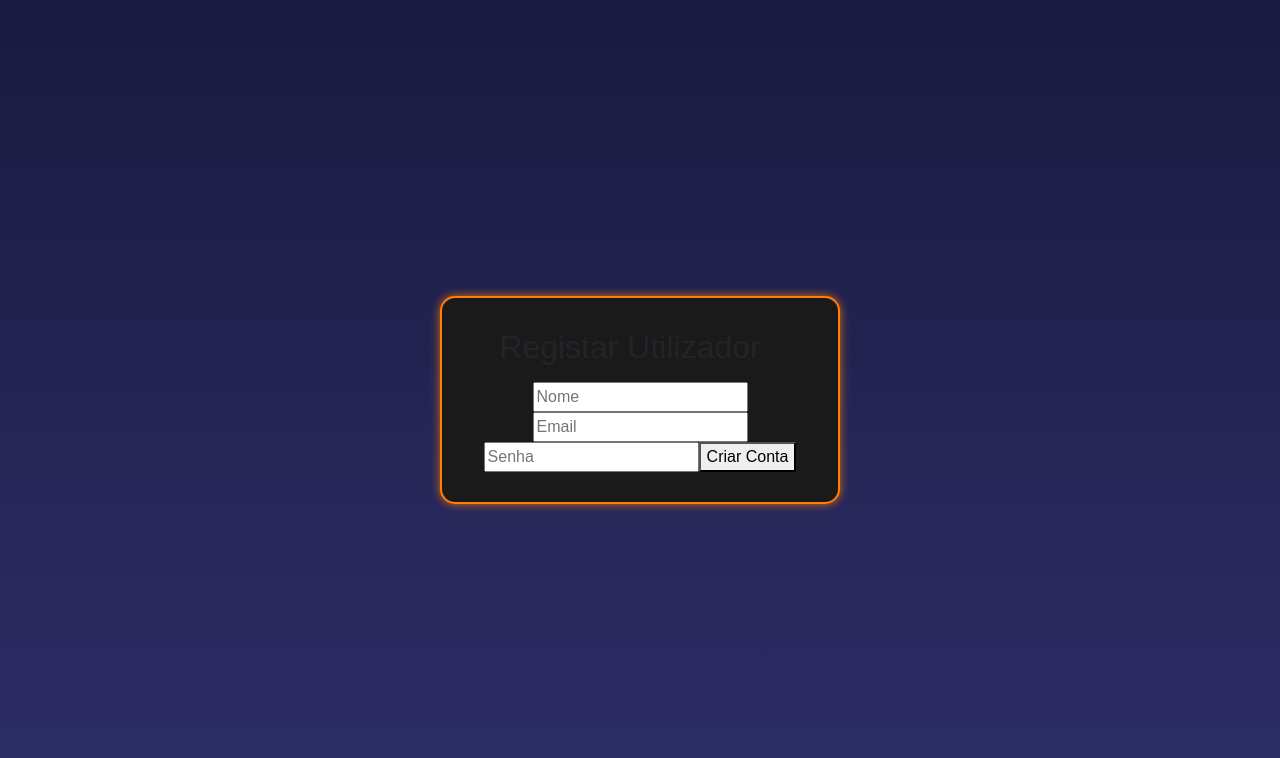
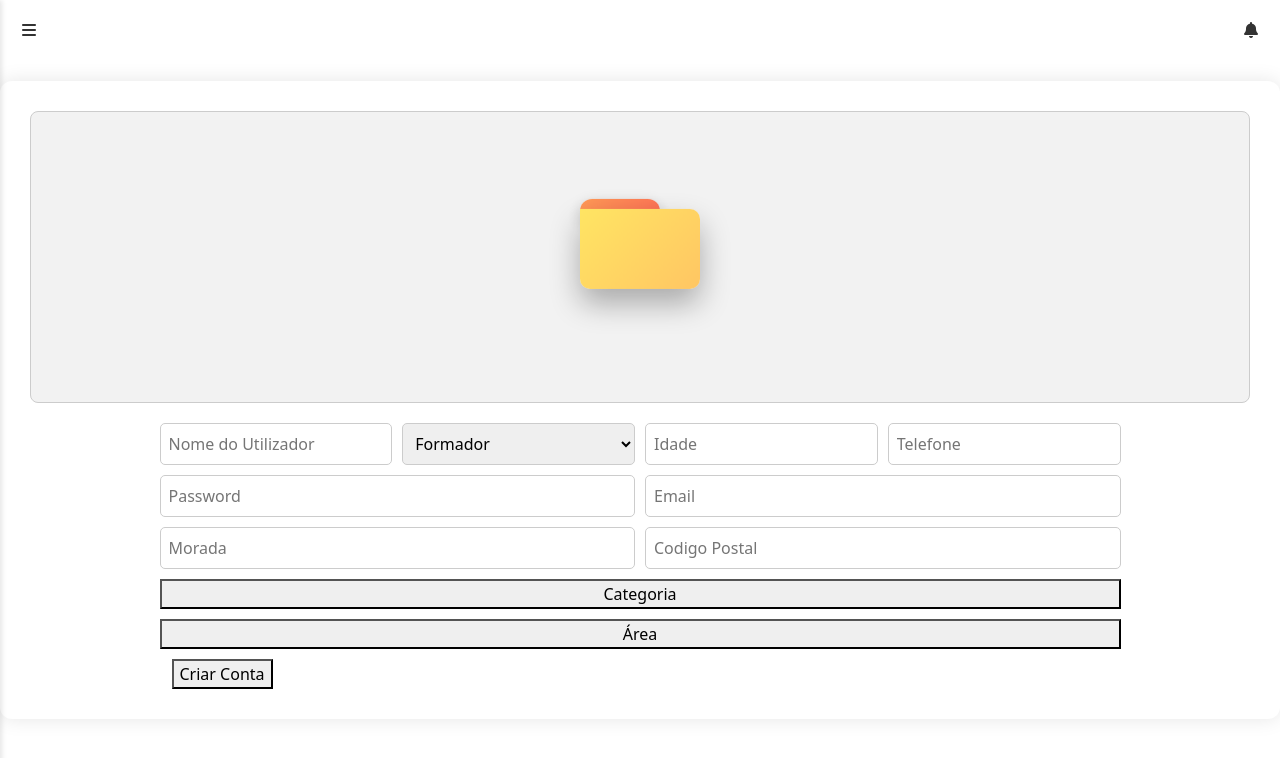
Before and after one commit to RodrigoFASantos/PINT, a React (Create React App) app in the folder projeto/front/: page /criarUtilizador in a window 1280 px wide. Shown: the top 758 px of the page. Built offline with nearby package versions, Linux system fonts and the light colour scheme; sample sign-in values are in the browser's storage.

Commit message:
CriarUser

```diff
--- a/projeto/front/src/pages/criarUtilizador.jsx
+++ b/projeto/front/src/pages/criarUtilizador.jsx
@@ -1,11 +1,67 @@
 import React, { useState } from "react";
 import "../styles/criarUtilizador.css";
+import Navbar from '../components/Navbar';
+import Sidebar from '../components/Sidebar';
+import axios from 'axios';
+import { ToastContainer, toast } from 'react-toastify';
+import 'react-toastify/dist/ReactToastify.css';
+import FormadorModal from '../components/formadorModal';
+
 
 function CriarUser() {
+  const [isSidebarOpen, setIsSidebarOpen] = useState(false);
+    const toggleSidebar = () => setIsSidebarOpen(!isSidebarOpen);
+
+  const [modalAberto, setModalAberto] = useState(false);
+    const [users, setUsers] = useState([]);
+
+
   const [nome, setNome] = useState("");
   const [email, setEmail] = useState("");
   const [password, setPassword] = useState("");
   const [message, setMessage] = useState("");
+
+  const [formData, setFormData] = useState({
+      nome: '',
+      descricao: '',
+      tipo: '',
+      vagas: '',
+      data_inicio: '',
+      data_fim: '',
+      id_formador: '',
+      id_area: '',
+      imagem: null,
+    });
+
+
+
+
+  const handleChange = (e) => {
+    const { name, value, files } = e.target;
+    if (name === 'imagem') {
+      setFormData({ ...formData, imagem: files[0] });
+    } else {
+      setFormData({ ...formData, [name]: value });
+    }
+  };
+
+  const handleSubmit = async (e) => {
+    e.preventDefault();
+
+    const data = new FormData();
+    for (let key in formData) {
+      data.append(key, formData[key]);
+    }
+
+    try {
+      await axios.post('http://localhost:4000/api/cursos', data, {
+        headers: { 'Content-Type': 'multipart/form-data' },
+      });
+      toast.success('Curso criado com sucesso!');
+    } catch (error) {
+      toast.error('Erro ao criar curso!');
+    }
+  };
 
   const handleRegister = async (e) => {
     e.preventDefault();
@@ -51,18 +107,82 @@ function CriarUser() {
   };
 
   return (
-    <div className="body">
-      <div className="container">
-        <h2>Registar Utilizador</h2>
-        <form onSubmit={handleRegister}>
-          <input type="text" placeholder="Nome" value={nome} onChange={(e) => setNome(e.target.value)} />
-          <input type="email" placeholder="Email" value={email} onChange={(e) => setEmail(e.target.value)} />
-          <input type="password" placeholder="Senha" value={password} onChange={(e) => setPassword(e.target.value)} />
-          <button type="submit">Criar Conta</button>
-        </form>
+    <div className="register-container">
+      <Navbar toggleSidebar={toggleSidebar} />
+      <Sidebar isOpen={isSidebarOpen} toggleSidebar={toggleSidebar} />
+
+
+      <form className='form-register' onSubmit={handleSubmit} encType="multipart/form-data">
+        <label className="custom-file-upload">
+          <input
+            type="file"
+            name="imagem"
+            accept="image/*"
+            onChange={handleChange}
+            required
+          />
+          <div className="folder">
+            <div className="top"></div>
+            <div className="bottom"></div>
+          </div>
+        </label>
+
+        <div className="inputs">
+          <div className="row">
+              <input type="text" name="nome" placeholder="Nome do Utilizador" value={formData.nome} onChange={handleChange} required />
+              <select name="cargo" value={formData.cargo} onChange={handleChange} required>
+                <option disabled value="">Cargo do Utilizador</option>
+                <option value="formador">Formador</option>
+                <option value="formando">Formando</option>
+              </select>
+              <input type="number" name="idade" placeholder="Idade" value={formData.idade} onChange={handleChange} required />
+              <input type="number" name="telefone" placeholder="Telefone" value={formData.telefone} onChange={handleChange} required />
+            </div>
+          <div className="row">
+              <input type="password" name="password" placeholder="Password" value={formData.password} onChange={handleChange} required />
+              <input type="email" name="email" placeholder="Email" value={formData.email} onChange={handleChange} required/>
+          </div>
+          <div className="row">
+              <input type="text" name="morada" placeholder="Morada" value={formData.morada} onChange={handleChange} required />
+              <input type="text" name="codigo_postal" placeholder="Codigo Postal" value={formData.codigo_postal} onChange={handleChange} required />
+          </div>
+          <div className="row">
+              <button
+                type="button"
+                className="select-categoria-button"
+                onClick={() => {
+                  console.log("Aberto");
+                  setModalAberto(true);
+                }}
+              >
+                Categoria {formData.id_categoria && `(ID: ${formData.id_categoria})`}
+              </button>
+              <button
+                type="button"
+                className="select-area-button"
+                onClick={() => {
+                  console.log("Aberto");
+                  setModalAberto(true);
+                }}
+              >
+                Área {formData.id_area && `(ID: ${formData.id_area})`}
+              </button>
+          </div>
+
+            <button type="submit">Criar Conta</button>
+        </div>
+
+      </form>
+      <FormadorModal
+        isOpen={modalAberto}
+        onClose={() => setModalAberto(false)}
+        setFormador={(id) => setFormData({ ...formData, id_formador: id })}
+        users={users}
+      />
+
         {message && <p>{message}</p>}
-      </div>
     </div>
+
   );
 }
 
--- a/projeto/front/src/pages/login.jsx
+++ b/projeto/front/src/pages/login.jsx
@@ -47,7 +47,7 @@ function Login() {
   };
 
   return (
-    <div className="body">
+    <div className="body123">
       <div className="container">
         <div className="logo">
           <img src={logo} alt="Logo" />
--- a/projeto/front/src/styles/criarUtilizador.css
+++ b/projeto/front/src/styles/criarUtilizador.css
@@ -1,13 +1,11 @@
 .register-container {
-  width: 100%;
-  max-width: 400px;
-  margin: auto;
-  padding: 20px;
-  text-align: center;
-  border: 1px solid #ddd;
-  border-radius: 8px;
-  box-shadow: 2px 2px 10px rgba(0, 0, 0, 0.1);
+  display: flex;
+    justify-content: center;
+    align-items: center;
+    padding: 50px 0;
+    min-height: 100vh;
 }
+
 
 .input {
   width: 100%;
@@ -36,19 +34,56 @@
   font-weight: bold;
 }
 
-.body {
+.form-register {
+  background: #fff;
+  padding: 30px;
+  border-radius: 12px;
+  box-shadow: 0 0 20px rgba(0, 0, 0, 0.1);
   display: flex;
-  justify-content: center;
+  flex-direction: column;
   align-items: center;
-  height: 100vh;
-  background: linear-gradient(to bottom, #1a1a40, #2e2e68);
+  width: 100%;
 }
 
-.container {
-  background: #252558;
-  padding: 20px;
-  border-radius: 10px;
-  width: 300px;
+.folder {
+  margin: 0 auto 10px auto;
+  animation: float 2.5s infinite ease-in-out;
+  transition: transform 0.3s ease;
+}
+
+.folder:hover {
+  transform: scale(1.05);
+}
+
+.folder .top {
+  background: linear-gradient(135deg, #ff9a56, #ff6f56);
+  width: 80px;
+  height: 20px;
+  border-radius: 12px 12px 0 0;
+  box-shadow: 0 5px 15px rgba(0, 0, 0, 0.2);
+}
+
+.folder .bottom {
+  background: linear-gradient(135deg, #ffe563, #ffc663);
+  width: 120px;
+  height: 80px;
+  box-shadow: 0 15px 30px rgba(0, 0, 0, 0.3);
+  border-radius: 0 10px 10px 10px;
+  position: relative;
+  top: -10px;
+}
+
+.custom-file-upload {
   text-align: center;
-  box-shadow: 0px 4px 10px rgba(0, 0, 0, 0.3);
+  padding: 90px 45%;
+  background: #f2f2f2;
+  border: 1px solid #ccc;
+  border-radius: 8px;
+  cursor: pointer;
+  transition: background 0.3s ease;
+  margin-bottom: 20px;
 }
+
+.custom-file-upload:hover {
+  background: #e0e0e0;
+}
--- a/projeto/front/src/styles/login.css
+++ b/projeto/front/src/styles/login.css
@@ -1,5 +1,5 @@
-.body {
-  background-color: #121212;
+.body123 {
+  background-color: #1a1a1a;
   font-family: Arial, sans-serif;
   display: flex;
   justify-content: center;
```
Also changed, not shown: 2 other files (tests, documents, lock files or other folders).
